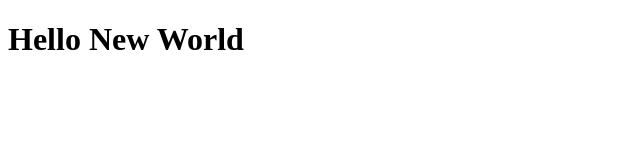
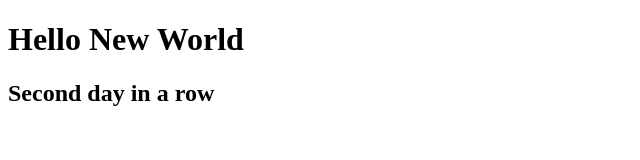
Before and after one commit to matiasjajaja/coursera-test, a plain HTML site: page site/index.html in a window 1280 px wide. Shown: the whole page, without its empty margins (0-640 px from the left). Drawn offline with Linux system fonts and the light colour scheme.

Commit message:
Add an H2 tag.

```diff
--- a/site/index.html
+++ b/site/index.html
@@ -6,5 +6,6 @@
 </head>
 <body>
 <h1>Hello New World</h1>
+<h2>Second day in a row</h2>
 </body>
 </html>
```
